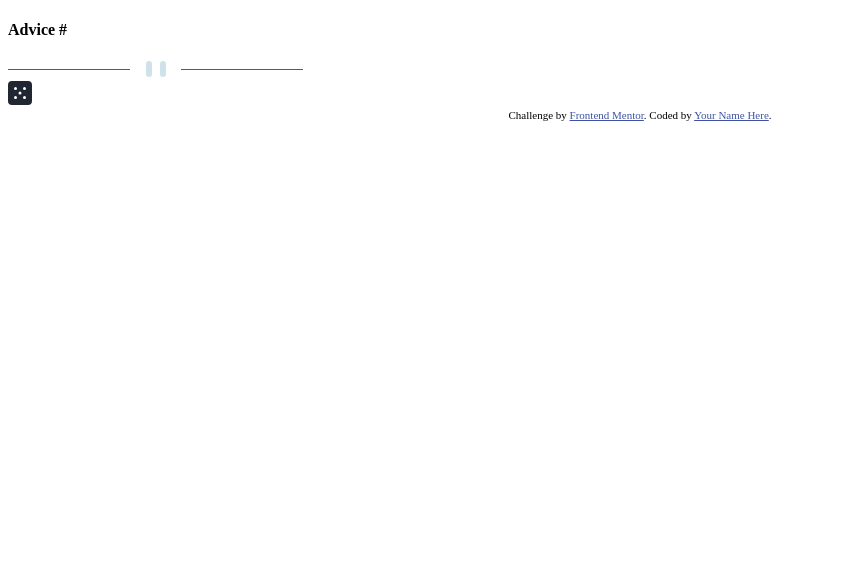
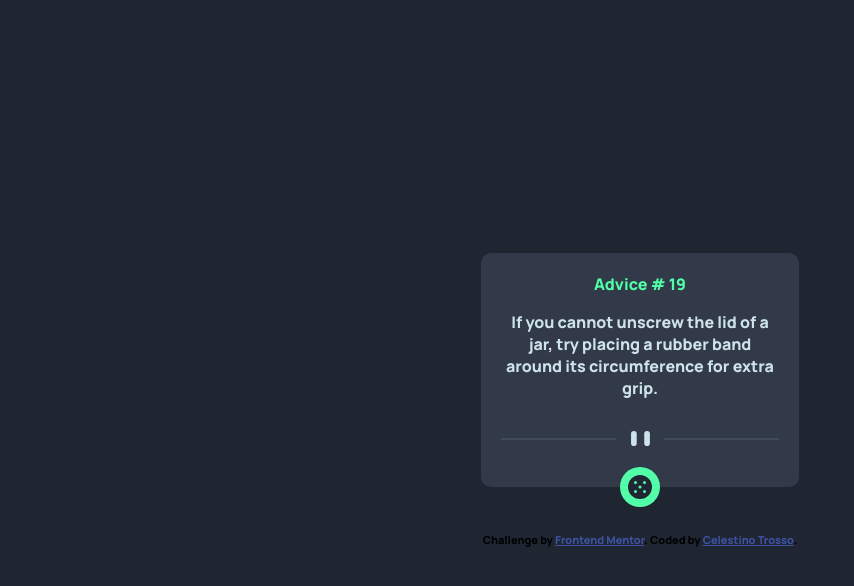
Before and after one commit to iamcelestino/Advice-generator-app, a plain HTML site: page index.html in a window 1280 px wide. Shown: the whole page, without its empty margins (0-854 px from the left). Drawn offline with Linux system fonts and the light colour scheme.

Commit message:
added style

```diff
--- a/app.js
+++ b/app.js
@@ -13,6 +13,5 @@ adviceGenegartorBtn.addEventListener("click", () => {
     .then(response => {
         adviceId.textContent = response.slip.id
         adviceText.textContent = response.slip.advice
-    }
-    ).catch(err => console.log(err));
+    }).catch(err => console.log(err));
 });
--- a/index.html
+++ b/index.html
@@ -11,24 +11,24 @@
 <body>
 
   <main>
-    <div class="wrapper">
-      <div>
-        <h4>Advice # <span class="adviceId"></span></h4>
-        <p class="advice__text"></p>
+    <div >
+      <div class="wrapper">
+        <h4>Advice # <span class="adviceId">19</span></h4>
+        <p class="advice__text">If you cannot unscrew the lid of a jar, try placing a rubber band around its circumference for extra grip.</p>
         <picture>
-          <img src="images/pattern-divider-mobile.svg" alt="">
+          <div class="img"><img src="images/pattern-divider-mobile.svg" alt=""></div>
         </picture>
       </div>
-      <img class="generate__btn" src="images/icon-dice.svg" alt="">
+       <img class="generate__btn" src="images/icon-dice.svg" alt="">
     </div>
   </main>
 
 
 
-  <div class="attribution">
+  <footer class="attribution">
     Challenge by <a href="https://www.frontendmentor.io?ref=challenge" target="_blank">Frontend Mentor</a>.
-    Coded by <a href="#">Your Name Here</a>.
-  </div>
+    Coded by <a href="https://github.com/iamcelestino?tab=repositories">Celestino Trosso</a>.
+  </footer>
 
   <script src="app.js"></script>
 </body>
--- a/style.css
+++ b/style.css
@@ -1,3 +1,84 @@
 
-.attribution { font-size: 11px; text-align: center; }
-.attribution a { color: hsl(228, 45%, 44%); }
+@import url('https://fonts.googleapis.com/css2?family=Manrope:wght@800&display=swap');
+
+:root {
+    --primary-light-cyan: hsl(193, 38%, 86%);
+    --primary-neo-green: hsl(150, 100%, 66%);
+
+    --neutral-Grayish-Blue: hsl(217, 19%, 38%);
+    --neutral-Dark-Grayish-Blue: hsl(217, 19%, 24%);
+    --neutral-Dark-Blue: hsl(218, 23%, 16%);
+}
+
+*, *::before, *::after {
+    margin: 0;
+    padding: 0;
+    box-sizing: border-box;
+}
+
+body {
+    background-color: var(--neutral-Dark-Blue);
+    font-family: 'Manrope', sans-serif;
+    display: flex;
+    justify-content: center;
+    align-items: center;
+    min-height: 100dvh;
+    flex-direction: column;
+}
+
+main {
+    display: flex;
+    justify-content: center;
+    align-items: center;
+    text-align: center;
+    margin: 0 1rem;
+}
+
+img {
+    max-width: 100%;
+}
+
+.wrapper {
+    padding: 20px;
+    border-radius: 10px;
+    background-color: var(--neutral-Dark-Grayish-Blue);
+}
+
+h4, p {
+    margin-bottom: 1rem;
+}
+
+h4 {
+    color: var(--primary-neo-green);
+}
+
+p {
+    color: var(--primary-light-cyan);
+}
+
+.generate__btn {
+    background-color: var(--primary-neo-green);
+    padding: 0.5rem;
+    border-radius: 50px;
+    transform: translateY(-20px);
+}
+
+img {
+    padding: 1rem 0;
+}
+
+.attribution {
+     font-size: 11px;
+     text-align: center;
+}
+
+.attribution a {
+    color: hsl(228, 45%, 44%);
+}
+
+@media (min-width: 600px) {
+    body {
+        max-width: 350px;
+        margin: auto;
+    }
+}
```
Also changed, not shown: 2 other files.
